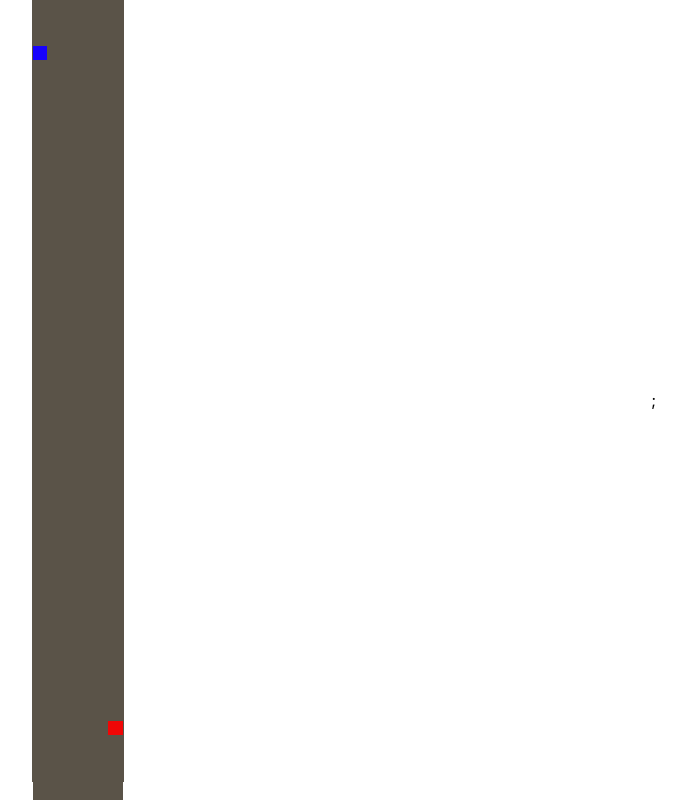
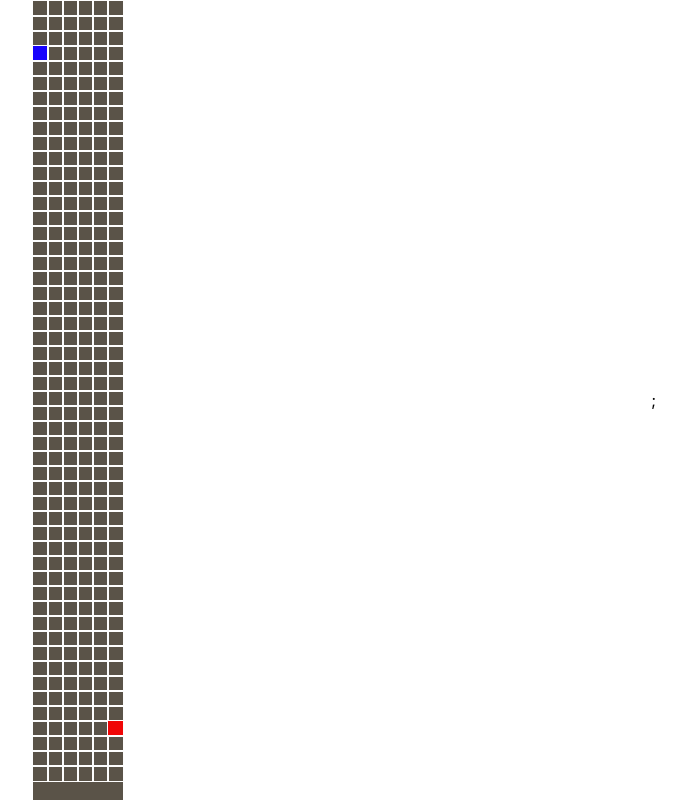
Before and after one commit to ExcaliburSims/AltiusTechnology, a React (Create React App) app: page / in a window 1280 px wide. Shown: the whole page, without its empty margins (496-1182 px from the left). Built offline with nearby package versions, Linux system fonts and the light colour scheme.

Commit message:
fix name of variables

```diff
--- a/src/styles/grille.css
+++ b/src/styles/grille.css
@@ -11,7 +11,7 @@
 .cell {
   width: 15px;
   height: 15px;
-  outline: 1px solid #5a5348;
+  outline: 1px solid #fdfdfd;
   display: inline-block;
 }
 
```
